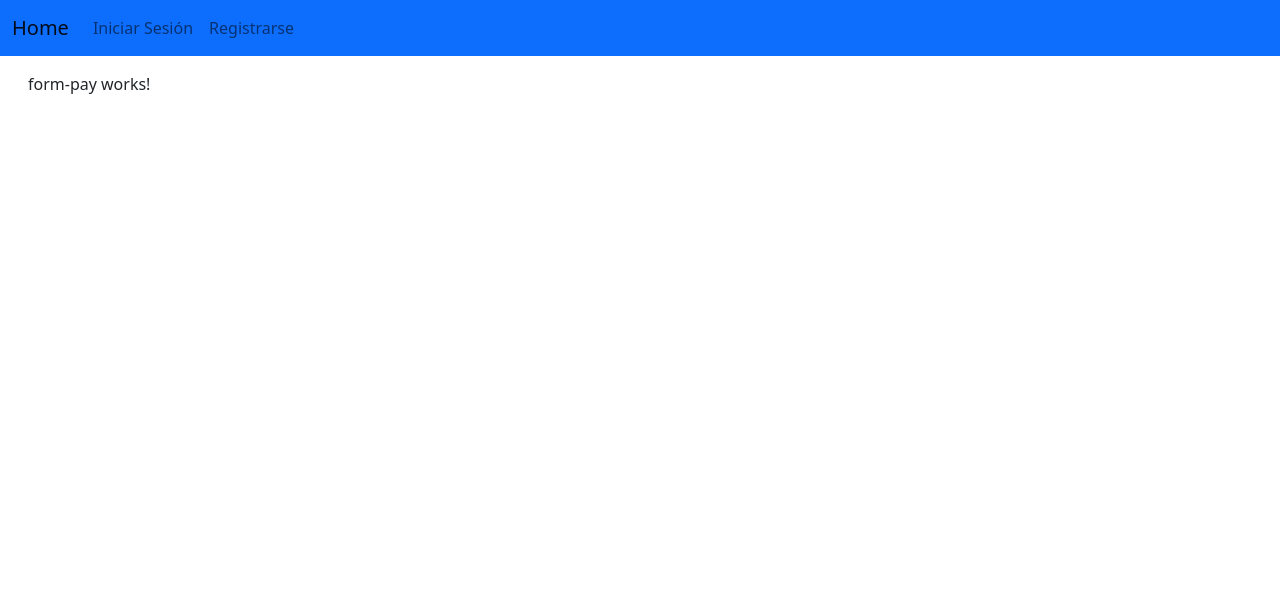
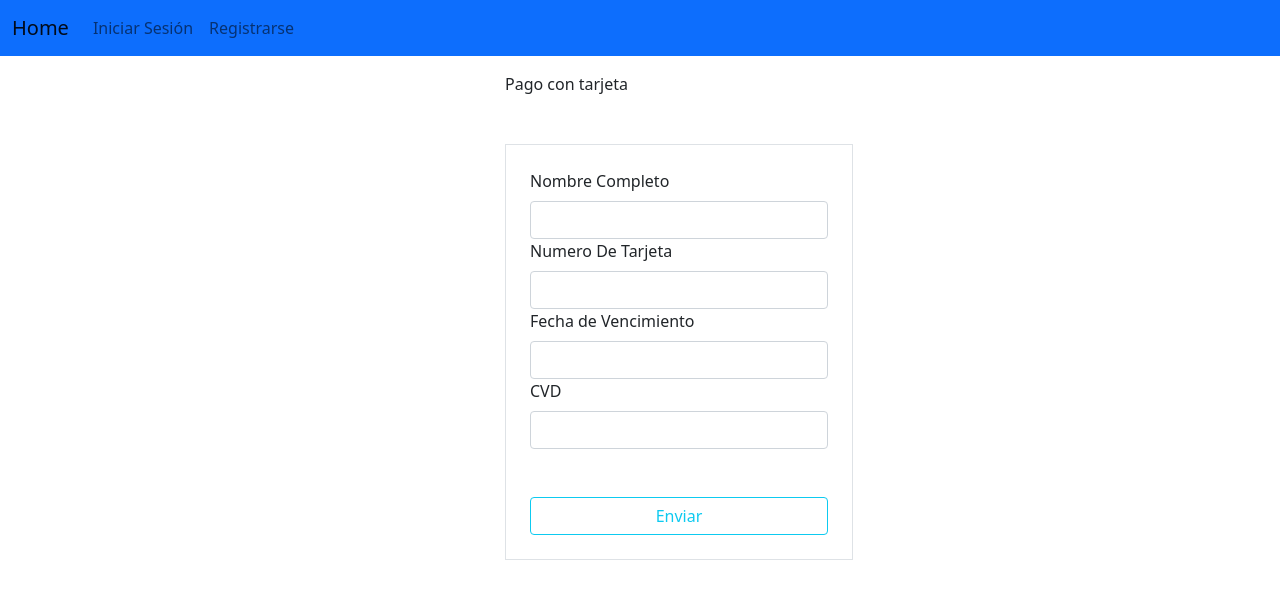
Before and after one commit to SantiVelez1012/tiendaOnlineFront, an Angular app: page /pays in a window 1280 px wide. Shown: the top 598 px of the page. Built offline with nearby package versions, Linux system fonts and the light colour scheme.

Commit message:
pago tarjeta 1,0

```diff
--- a/src/app/components/form-login/form-login.component.html
+++ b/src/app/components/form-login/form-login.component.html
@@ -1,6 +1,7 @@
       <div class="container">
           <div class="row d-flex justify-content-center">
-              <div class="col-12 col-md-4">
+          <div class="col-2"></div>
+              <div class="col-12 col-md-6">
                   <form class="border p-4 mt-5">
                       <h3>Registrate</h3>
 
--- a/src/app/components/form-pay/form-pay.component.html
+++ b/src/app/components/form-pay/form-pay.component.html
@@ -1 +1,34 @@
-<p>form-pay works!</p>
+<div class="container">
+
+    <div class="row d-flex justify-content-center">
+    <div class="col-2"></div>
+        <div class="col-12 col-md-4">
+            <p>Pago con tarjeta</p>
+            <form class="border p-4 mt-5">
+
+                <div>
+                    <label for="usuario" class="form-label">Nombre Completo</label>
+                    <input type="text" class="form-control" id="usuario">
+                </div>
+                <div>
+                    <label for="usuario" class="form-label">Numero De Tarjeta</label>
+                    <input type="text" class="form-control" id="usuario">
+                </div>
+                <div>
+                    <label for="usuario" class="form-label">Fecha de Vencimiento</label>
+                    <input type="text" class="form-control" id="usuario">
+                </div>
+
+                <div class="mb-3">
+                    <label for="password" class="form-label">CVD</label>
+                    <input type="password" class="form-control" id="password">
+                </div>
+
+
+                <div class="d-grid gap-2 mt-5">
+                    <button type="submit" class="btn btn-outline-info ">Enviar</button>
+                </div>
+            </form>
+        </div>
+    </div>
+</div>
```
